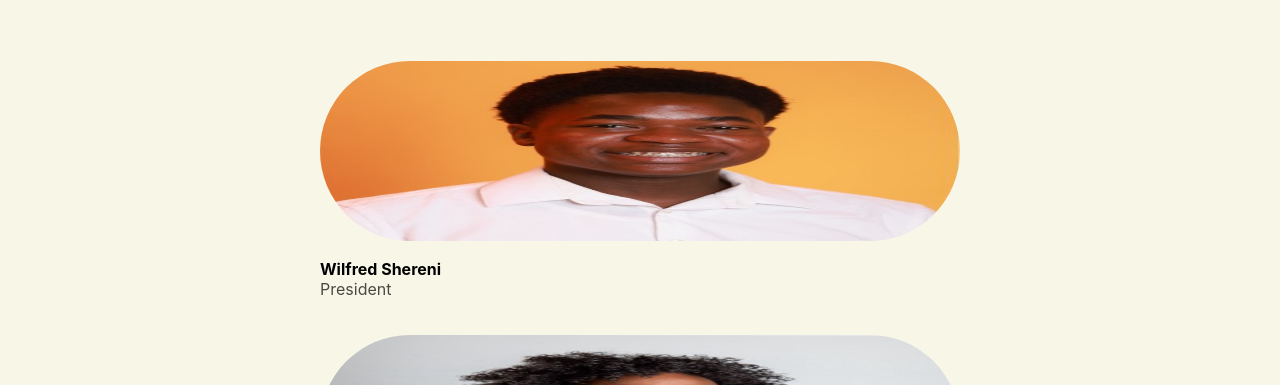
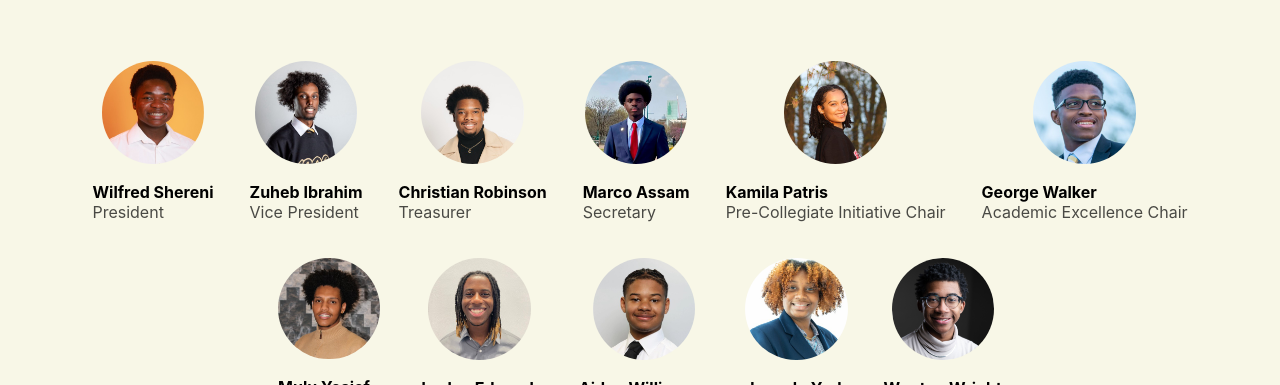
Before and after one commit to gsinit7/WBESS_Site, a React (Create React App) app: page /about in a window 1280 px wide. Shown: the part 415-800 px from the top of the page. Built offline with nearby package versions, Linux system fonts and the light colour scheme.

Commit message:
fixed images

```diff
--- a/src/Styles/Card.css
+++ b/src/Styles/Card.css
@@ -2,8 +2,8 @@ img {
     display: block;
     margin-left: auto;
     margin-right: auto;
-    max-width: 180px;
-    max-height: 180px;
+    max-width: 8vw;
+    max-height: 8vw;
 
     border-radius: 90px;
   }
@@ -27,7 +27,13 @@ img {
 }
 
 #image {
+    display: block;
+    margin-left: auto;
+    margin-right: auto;
+    max-width: 8vw;
+    max-height: 8vw;
 
+    border-radius: 90px;
 }
 
 
--- a/src/Styles/Contact.css
+++ b/src/Styles/Contact.css
@@ -1,24 +1,10 @@
 @media only screen and (max-width: 50vw) {
     .Image {
         display: none;
-        max-width: 50vw
     }
 
     .contactForm {
         width: 83vw;
-        background-repeat: none;
 
     }
 }
-.Image {
-    max-width: 50vw;
-    background-repeat: none;
-    display: flex;
-    flex-direction: row;
-}
-
-#img{
-    max-width: 50vw;
-    width: 50vw;
-    background-repeat: none;
-}
```
Also changed, not shown: src/Pages/Stories.js (added).
